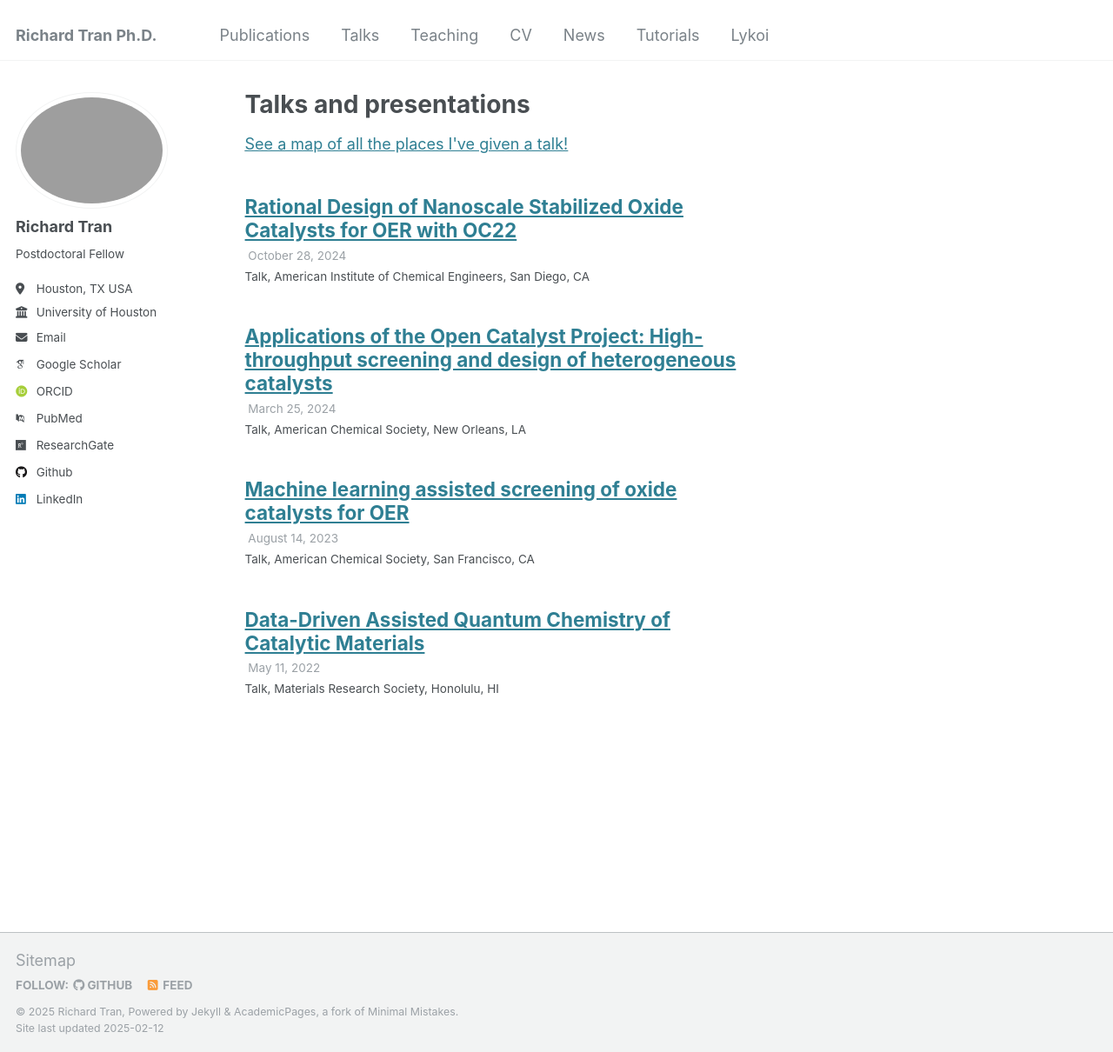
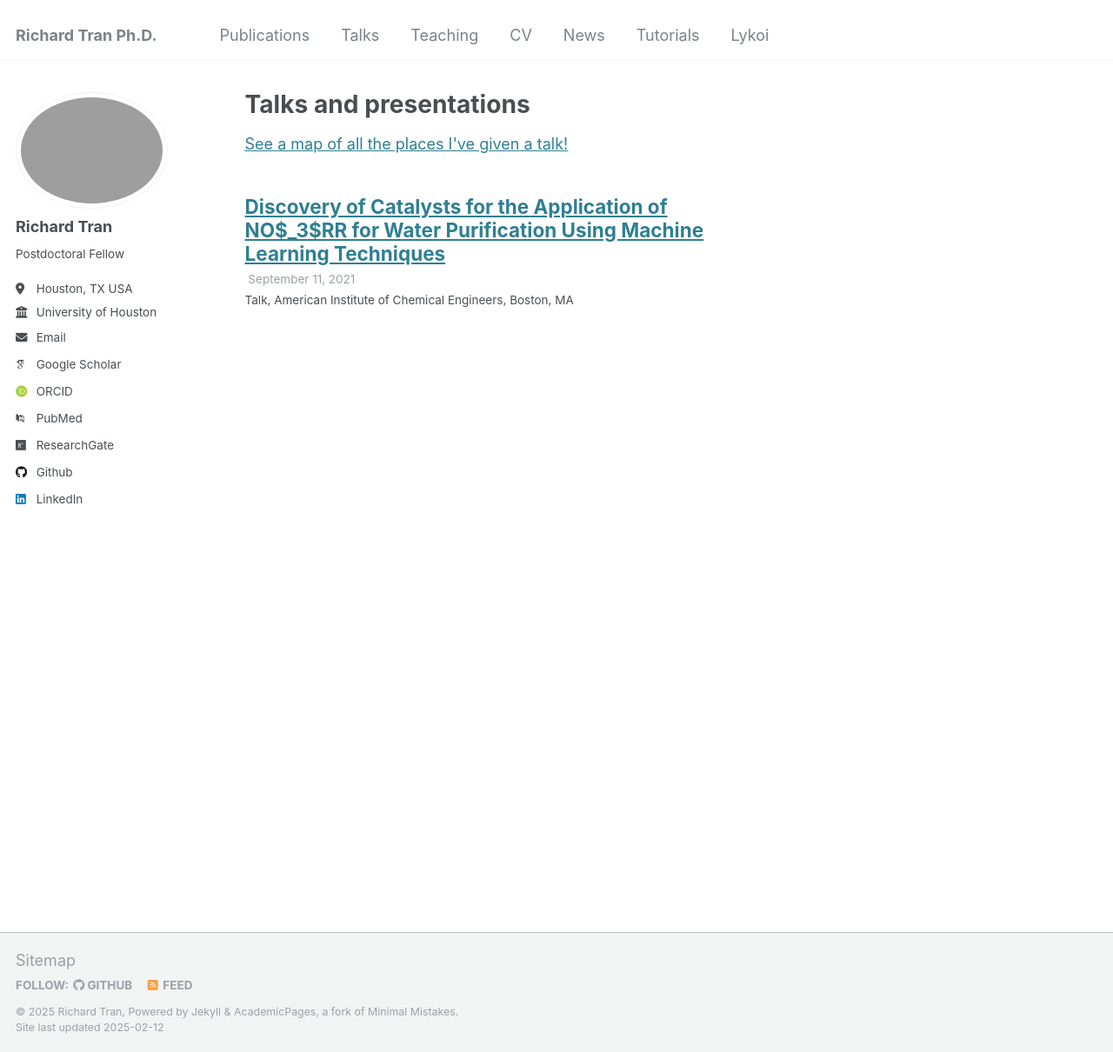
Before and after one commit to CifLord/CifLord.github.io, a Jekyll site: the page built from _pages/talks.html, in a window 1280 px wide and 1210 px high. Shown: the whole window at 87% size. Built offline with Jekyll 4.4.1, drawn with Linux system fonts in a browser that asks for light colours; some web fonts are replaced; a file with an impossible date is left out.

Commit message:
modified stupid date for yml compatibillity

```diff
--- a/_talks/2022-05-11-MRS.md
+++ /dev/null
@@ -1,9 +0,0 @@
----
-title: "Data-Driven Assisted Quantum Chemistry of Catalytic Materials"
-collection: talks
-type: "Talk"
-permalink: /talks/2022-05-11-MRS
-venue: "Materials Research Society"
-date: 2022-05-11
-location: "Honolulu, HI"
----
--- a/_talks/2023-08-14-ACS.md
+++ /dev/null
@@ -1,9 +0,0 @@
----
-title: "Machine learning assisted screening of oxide catalysts for OER"
-collection: talks
-type: "Talk"
-permalink: /talks/2023-08-14-ACS
-venue: "American Chemical Society"
-date: 2023-08-14
-location: "San Francisco, CA"
----
--- a/_talks/2024-03-25-ACS.md
+++ /dev/null
@@ -1,9 +0,0 @@
----
-title: "Applications of the Open Catalyst Project: High-throughput screening and design of heterogeneous catalysts"
-collection: talks
-type: "Talk"
-permalink: /talks/2024-03-25-ACS
-venue: "American Chemical Society"
-date: 2024-03-25
-location: "New Orleans, LA"
----
--- a/_talks/2024-10-28-AICHE.md
+++ /dev/null
@@ -1,9 +0,0 @@
----
-title: "Rational Design of Nanoscale Stabilized Oxide Catalysts for OER with OC22"
-collection: talks
-type: "Talk"
-permalink: /talks/2024-10-28-AICHE
-venue: "American Institute of Chemical Engineers"
-date: 2024-10-28
-location: "San Diego, CA"
----
```
Also changed, not shown: _talks/2021-11–09-AICHE.md (+1 -1 lines).
